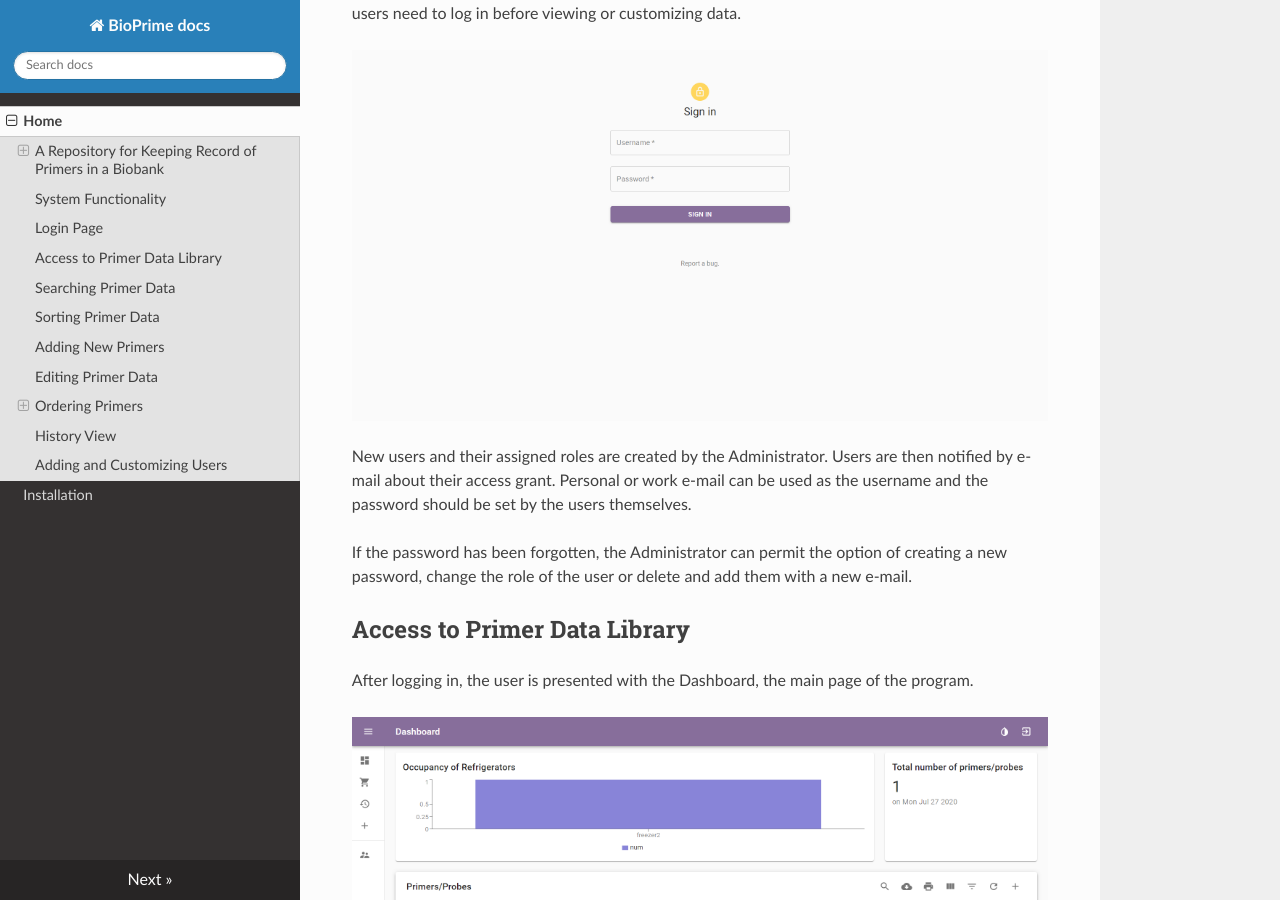
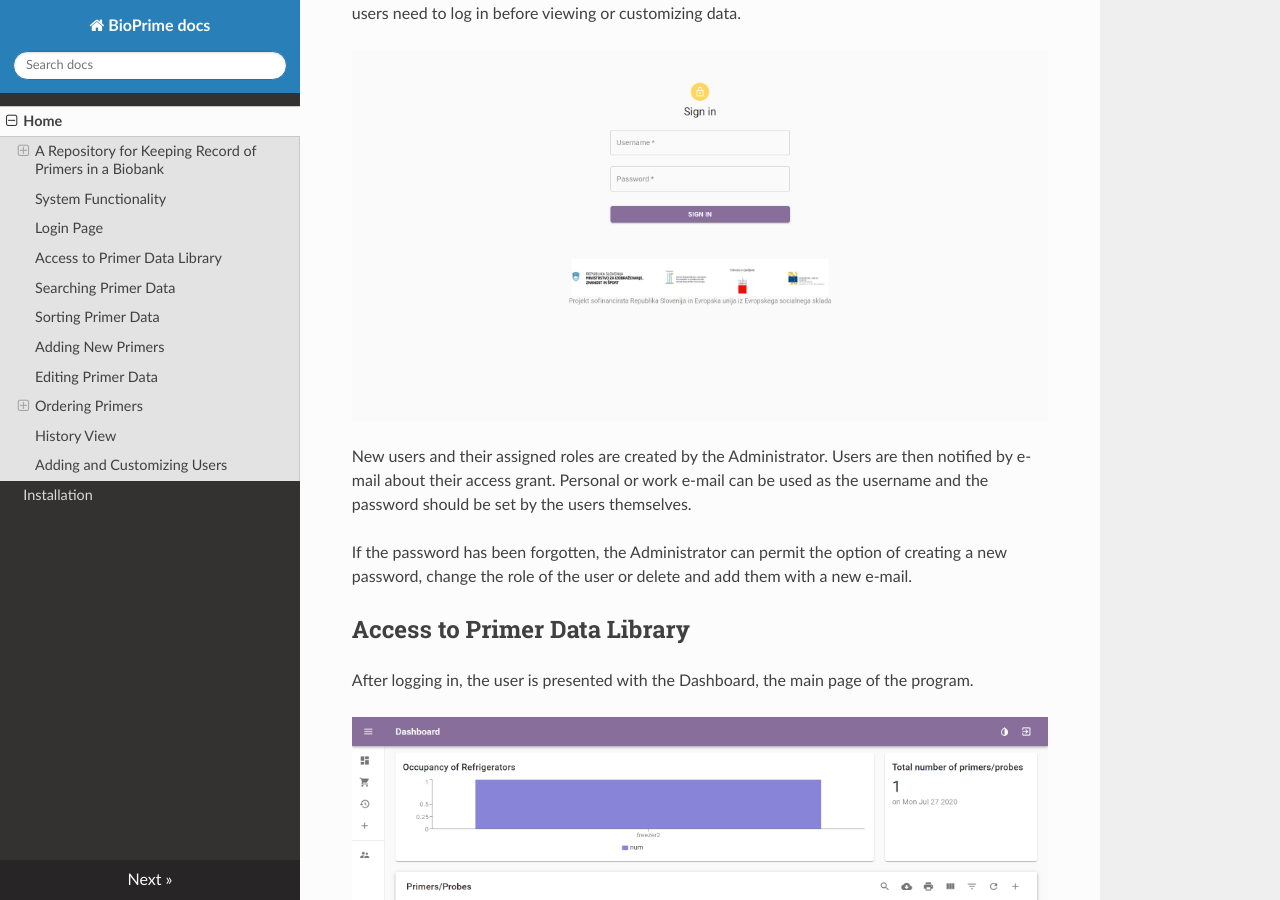
Before and after one commit to Bio-Prime/documentation, an MkDocs documentation site: the page built from docs/index.md, in a window 1280 px wide and 900 px high, scrolled down 3309 px. Built offline with MkDocs 1.6.1, drawn with Linux system fonts in a browser that asks for light colours; nearby versions of some CDN libraries; old or Windows-style settings are respelled for this version of MkDocs.

Commit message:
posodobila login page

```diff
--- a/docs/index.md
+++ b/docs/index.md
@@ -71,7 +71,7 @@ We divided the system functionality into specific sections:
 
 When you access the BioPrime website, the page first offers you the login options. All repository users need to log in before viewing or customizing data.
 
-![login_screen](./login_screen.JPG)
+![login](./login.png)
 
 New users and their assigned roles are created by the Administrator. Users are then notified by e-mail about their access grant. Personal or work e-mail can be used as the username and the password should be set by the users themselves.
 
```
Also changed, not shown: docs/login.png (added), docs/login_screen.JPG (deleted).
